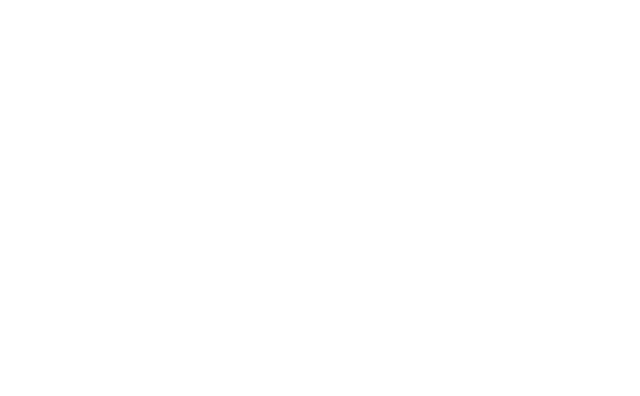
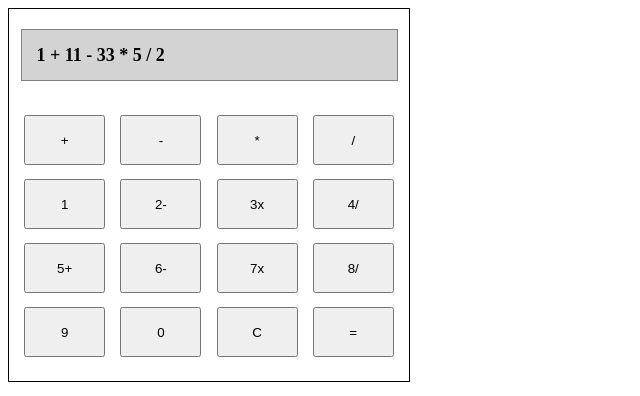
Before and after one commit to samwong59/calculator, a plain HTML site: page index.html in a window 1280 px wide. Shown: the whole page, without its empty margins (0-640 px from the left). Drawn offline with Linux system fonts and the light colour scheme.

Commit message:
Make calculator html layout

```diff
--- a/index.html
+++ b/index.html
@@ -4,10 +4,37 @@
   <meta charset="UTF-8">
   <meta http-equiv="X-UA-Compatible" content="IE=edge">
   <meta name="viewport" content="width=device-width, initial-scale=1.0">
-  <title>Document</title>
+  <title>Calculator</title>
   <script src="script.js" defer></script>
   <link rel="stylesheet" href="styles.css"/>
 </head>
 <body>
+
+  <div class="flex-container calculator">
+    <div class="flex-container display">1 + 11 - 33 * 5 / 2</div>
+    <div class="flex-container button-container">
+      <!-- First row -->
+      <button>+</button>
+      <button>-</button>
+      <button>*</button>
+      <button>/</button>
+      <!-- Second row -->
+      <button>1</button>
+      <button>2-</button>
+      <button>3x</button>
+      <button>4/</button>
+      <!-- Third row -->
+      <button>5+</button>
+      <button>6-</button>
+      <button>7x</button>
+      <button>8/</button>
+      <!-- Fourth row -->
+      <button>9</button>
+      <button>0</button>
+      <button>C</button>
+      <button>=</button>
+    </div>
+  </div>
+
 </body>
 </html>
--- a/styles.css
+++ b/styles.css
@@ -0,0 +1,38 @@
+.flex-container {
+  display:flex;
+}
+
+.flex-container.calculator {
+  flex-flow: column nowrap;
+  gap:30px;
+  border: 1px solid black;
+  width:400px;
+  align-items: center;
+  padding:20px 0px;
+}
+
+.display {
+  align-items:center;
+  background-color:lightgray;
+  width: 345px;
+  height:50px;
+  white-space:nowrap;
+  overflow:hidden;
+  font-size: 18px;
+  font-weight: bold;
+  padding:0px 15px;
+  border: 1px solid gray;
+}
+
+.flex-container.button-container {
+  height:250px;
+  gap: 10px 0px;
+  flex-flow:row wrap;
+  justify-content:space-evenly;
+  align-content:space-evenly;
+}
+
+.flex-container button {
+  width:81px;
+  height:50px;
+}
```
